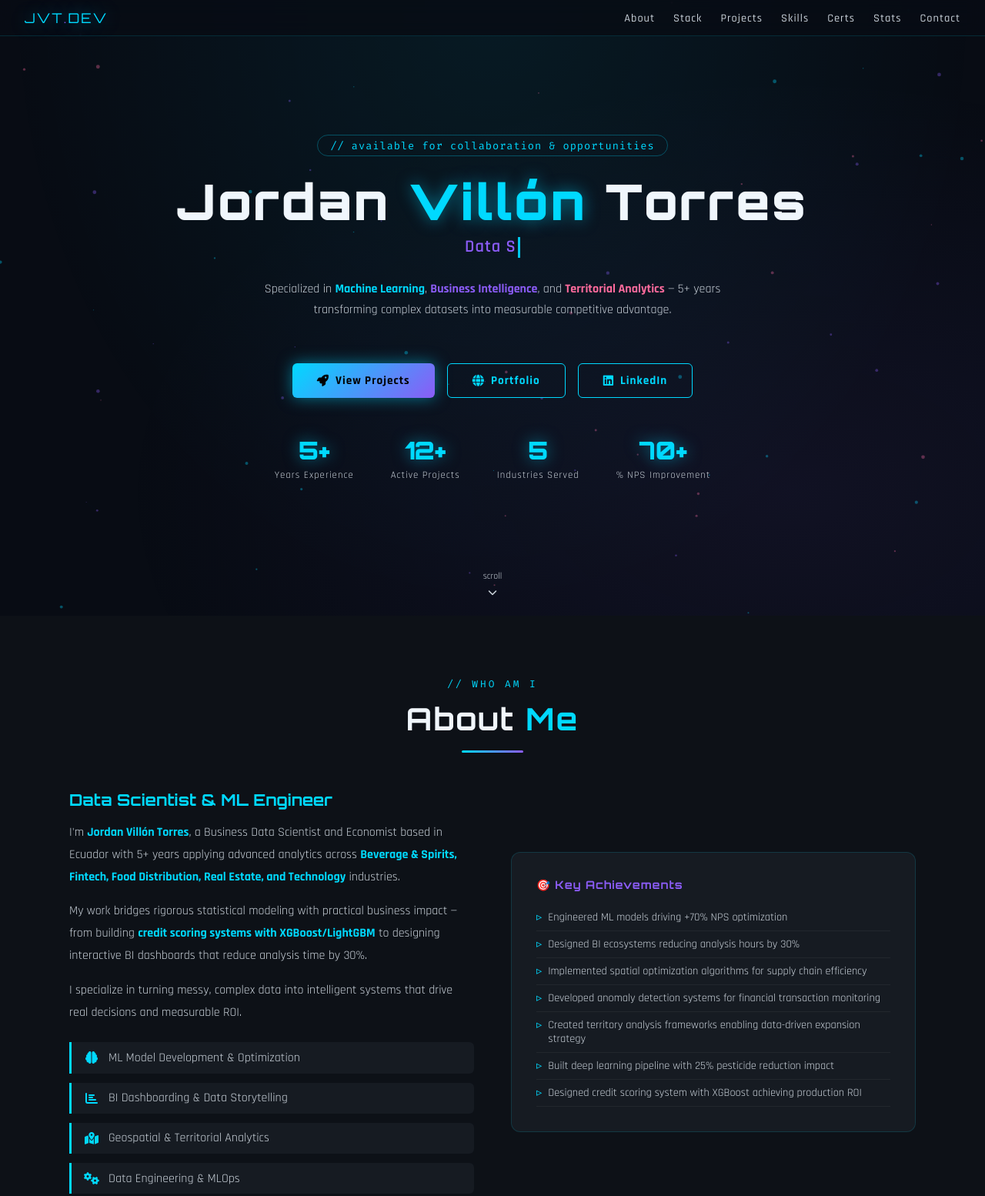
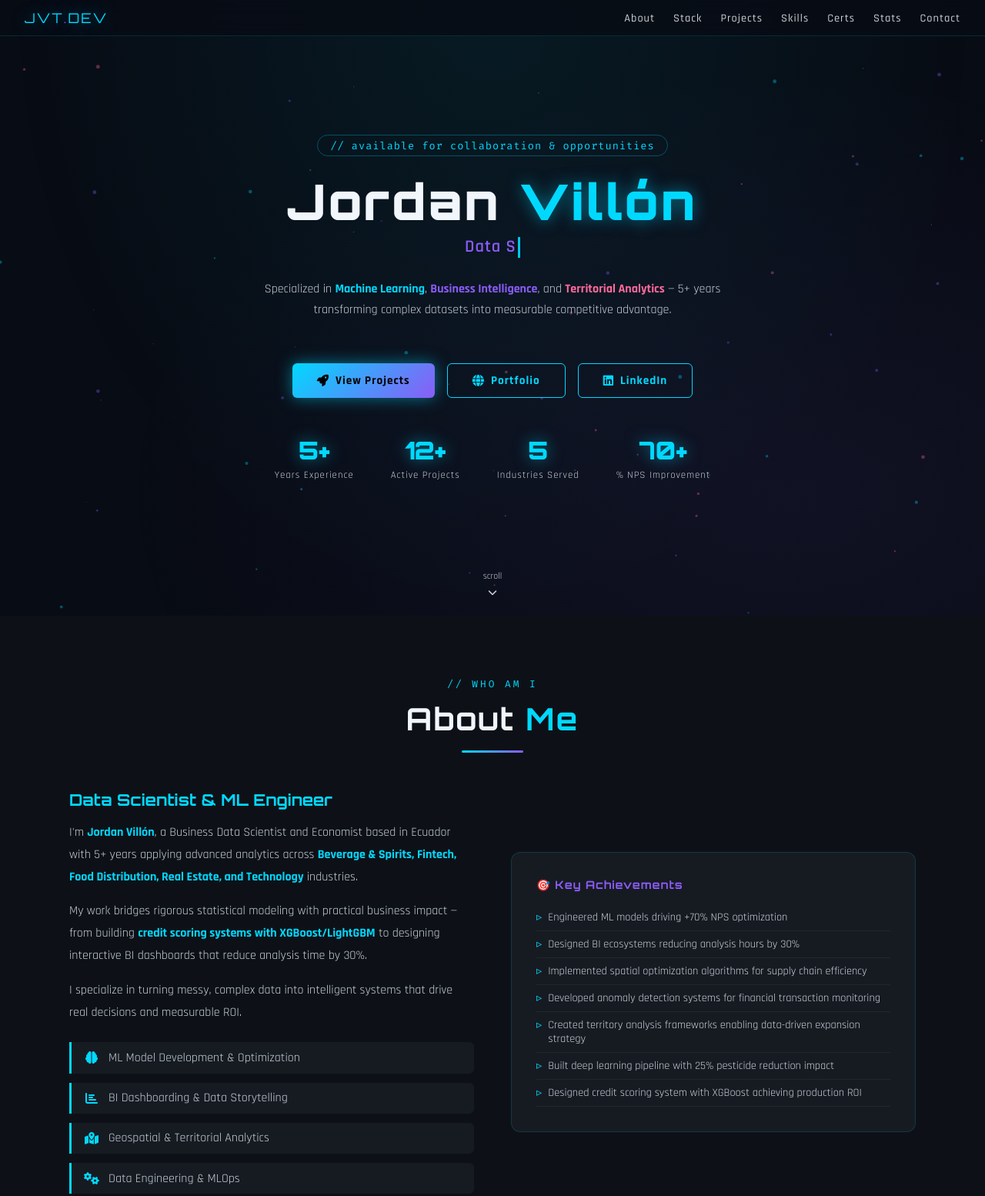
Before and after one commit to jordanvt18/jordanvt18, a plain HTML site: page index.html in a window 1280 px wide. Shown: the top 1554 px of the page at 77% size. Drawn offline with nearby package versions, Linux system fonts and the light colour scheme.

Commit message:
Update my name

```diff
--- a/index.html
+++ b/index.html
@@ -436,7 +436,7 @@
 <!-- HERO -->
 <section id="hero">
   <div class="hero-tag">// available for collaboration &amp; opportunities</div>
-  <h1 class="hero-name">Jordan <span>Villón</span> Torres</h1>
+  <h1 class="hero-name">Jordan <span>Villón</h1>
   <div id="typed-text"><span class="cursor-blink"></span></div>
   <p class="hero-desc">
     Specialized in <strong style="color:var(--cyan)">Machine Learning</strong>, <strong style="color:var(--purple)">Business Intelligence</strong>, and <strong style="color:var(--pink)">Territorial Analytics</strong> — 5+ years transforming complex datasets into measurable competitive advantage.
@@ -480,7 +480,7 @@
   <div class="about-grid">
     <div class="about-text" data-aos="fade-right">
       <h3>Data Scientist &amp; ML Engineer</h3>
-      <p>I'm <strong>Jordan Villón Torres</strong>, a Business Data Scientist and Economist based in Ecuador with 5+ years applying advanced analytics across <strong>Beverage & Spirits, Fintech, Food Distribution, Real Estate, and Technology</strong> industries.</p>
+      <p>I'm <strong>Jordan Villón</strong>, a Business Data Scientist and Economist based in Ecuador with 5+ years applying advanced analytics across <strong>Beverage & Spirits, Fintech, Food Distribution, Real Estate, and Technology</strong> industries.</p>
       <p>My work bridges rigorous statistical modeling with practical business impact — from building <strong>credit scoring systems with XGBoost/LightGBM</strong> to designing interactive BI dashboards that reduce analysis time by 30%.</p>
       <p>I specialize in turning messy, complex data into intelligent systems that drive real decisions and measurable ROI.</p>
       <div class="about-highlights">
@@ -626,7 +626,7 @@
 
 <!-- FOOTER -->
 <footer>
-  <p>© 2026 <span>Jordan Villón Torres</span> — Data Scientist &amp; ML Engineer | Built with ❤️ + HTML5, CSS3, JS</p>
+  <p>© 2026 <span>Jordan Villón</span> — Data Scientist &amp; ML Engineer | Built with ❤️ + HTML5, CSS3, JS</p>
 </footer>
 
 <!-- AOS -->
```
